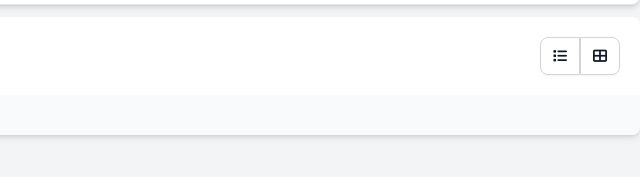
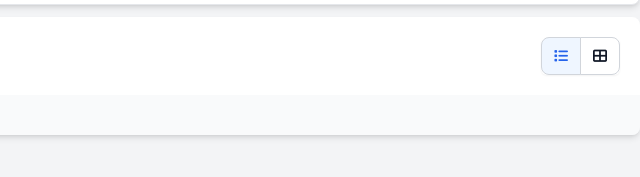
Before and after one commit to KKishikawa/tableturf-battle-card-create, a website built with webpack: page src/index.html in a window 1280 px wide. Shown: the part 581-758 px from the top of the page, 640-1280 px from the left. Built offline with nearby package versions, Linux system fonts and the light colour scheme.

Commit message:
[update]ボタングループactive追加

```diff
--- a/src/index.html
+++ b/src/index.html
@@ -233,7 +233,7 @@
               </div>
               <div class="flex-auto"></div>
               <div class="button-toggle" role="group">
-                <button type="button" class="button button-sm button-default" title="リスト表示">
+                <button type="button" class="button button-sm button-default button-active" title="リスト表示">
                   <i class="fa-solid fa-list"></i>
                 </button>
                 <button type="button" class="button button-sm button-default" title="グリッド表示">
--- a/src/styles/components.css
+++ b/src/styles/components.css
@@ -114,8 +114,11 @@
 }
 
 .button-toggle {
-  @apply inline-flex rounded-md shadow-sm;
+  @apply inline-flex rounded-md shadow-sm -space-x-px;
   .button {
-    @apply rounded-none first:rounded-l-lg last:rounded-r-lg;
+    @apply rounded-none first:rounded-l-lg first:border-l last:rounded-r-lg;
+  }
+  .button-active {
+    @apply text-blue-600 bg-blue-50 hover:bg-blue-100 hover:text-blue-700 dark:bg-gray-700 dark:text-white;
   }
 }
--- a/src/styles/custom-components.css
+++ b/src/styles/custom-components.css
@@ -1,5 +1,5 @@
 .cardgrid {
-  @apply grid grid-cols-8 grid-flow-row gap-0 w-max;
+  @apply inline-grid grid-cols-8 gap-0;
 }
 .cardgrid-cell {
   @apply relative z-10 border w-3 h-3 border-gray-800 -mr-px -mb-px dark:border-gray-200;
```
